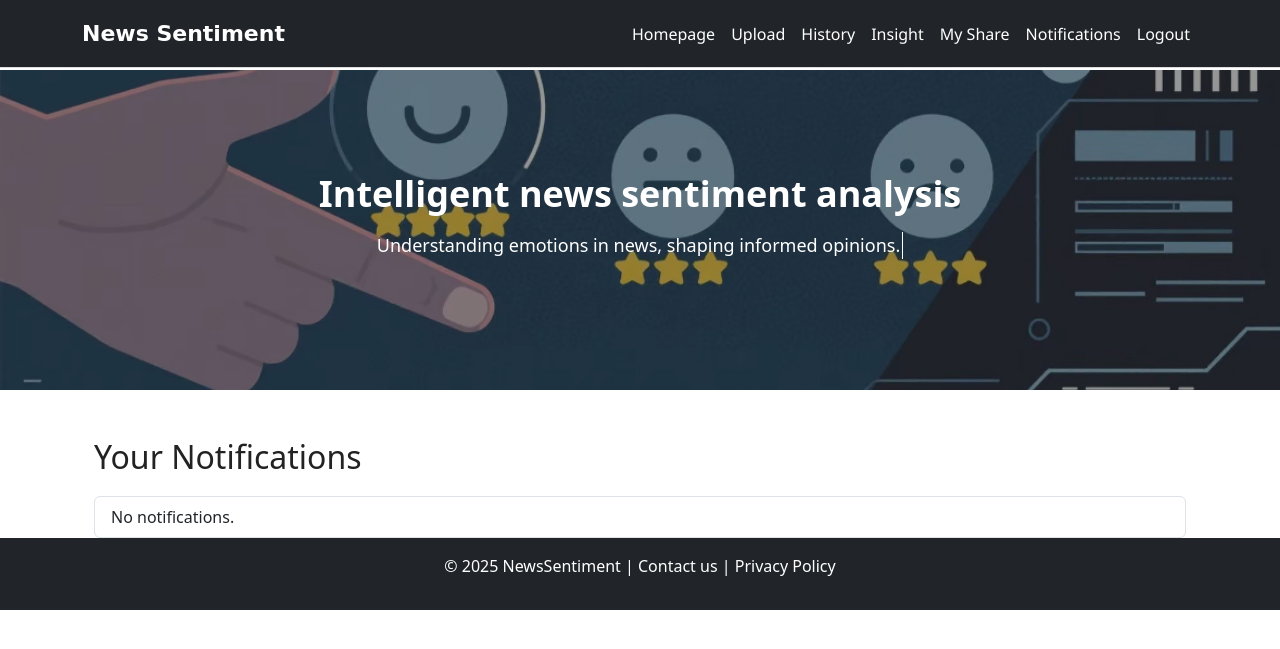
After one commit to XiuwenYin/news-sentiment-analysis, a Flask app: page /notifications in a window 1280 px wide. The commit adds this page. Shown: the top 649 px of the page. Run offline with Flask 3, Linux system fonts and the light colour scheme; the visitor is signed in with stand-in values (Sample User, id 1); data that the repository does not hold is empty.

Commit message:
Added Notification for Share feature

```diff
--- a/app/models.py
+++ b/app/models.py
@@ -76,3 +76,17 @@
 @login.user_loader
 def load_user(id):
     return db.session.get(User, int(id))
+
+
+
+class Notification(db.Model):
+    id = db.Column(db.Integer, primary_key=True)
+    user_id = db.Column(db.Integer, db.ForeignKey('user.id'), index=True)
+    message = db.Column(db.String(256))
+    timestamp = db.Column(db.DateTime, default=datetime.utcnow)
+    is_read = db.Column(db.Boolean, default=False)
+
+    user = db.relationship('User', backref='notifications')
+
+    def __repr__(self):
+        return f'<Notification {self.message}>'
--- a/app/routes.py
+++ b/app/routes.py
@@ -1,7 +1,7 @@
 from flask_login import current_user, login_user, logout_user, login_required
 import sqlalchemy as sa
 
-from app.models import User, Post, db, post_shares
+from app.models import User, Post, db, post_shares, Notification
 from flask import render_template, flash, redirect, url_for, request
 
 from app import app, db
@@ -213,6 +213,18 @@
         db.session.execute(
             post_shares.insert().values(post_id=post.id, user_id=user.id)
         )
+        # Create notification for the recipient
+        notif = Notification(
+            user_id=user.id,
+            message=f'You have been shared a post: "{post.title}" by {current_user.username}'
+        )
+        db.session.add(notif)
+        # Create notification for the sharer
+        notif2 = Notification(
+            user_id=current_user.id,
+            message=f'You shared your post "{post.title}" with {user.username}'
+        )
+        db.session.add(notif2)
         db.session.commit()
         flash(f'Post "{post.title}" shared with {user.username}!', 'success')
     else:
@@ -430,3 +442,9 @@
                            negative=negative,
                            sentiment_counter=sentiment_counter,
                            post_counts=post_counts)
+
+@app.route('/notifications')
+@login_required
+def notifications():
+    notifications = Notification.query.filter_by(user_id=current_user.id).order_by(Notification.timestamp.desc()).all()
+    return render_template('notifications.html', notifications=notifications)
--- a/app/templates/base.html
+++ b/app/templates/base.html
@@ -47,10 +47,18 @@
                             href="{{ url_for('user', username=current_user.username) }}">Insight</a>
                     </li>
 
+
                     <!-- My Share -->
                     <li class="nav-item">
                         <a class="nav-link text-white" href="{{ url_for('share') }}">My Share</a>
                     </li>
+
+
+                    <!-- Notification -->
+                    <li class="nav-item">
+                        <a class="nav-link text-white" href="{{ url_for('notifications') }}">Notifications</a>
+                    </li>
+
 
                     <!-- Logout -->
                     <li class="nav-item">
--- /dev/null
+++ b/app/templates/notifications.html
@@ -0,0 +1,16 @@
+{% extends "base.html" %}
+{% block title %}Notifications{% endblock %}
+{% block content %}
+<div class="container mt-5">
+    <h2>Your Notifications</h2>
+    <ul class="list-group">
+        {% for notif in notifications %}
+        <li class="list-group-item{% if not notif.is_read %} list-group-item-info{% endif %}">
+            {{ notif.message }} <span class="text-muted float-end">{{ notif.timestamp.strftime('%Y-%m-%d %H:%M') }}</span>
+        </li>
+        {% else %}
+        <li class="list-group-item">No notifications.</li>
+        {% endfor %}
+    </ul>
+</div>
+{% endblock %}
```
Also changed, not shown: migrations/versions/d171bbc2e81b_add_notification_model.py (added, +42 -0 lines), app.db.
